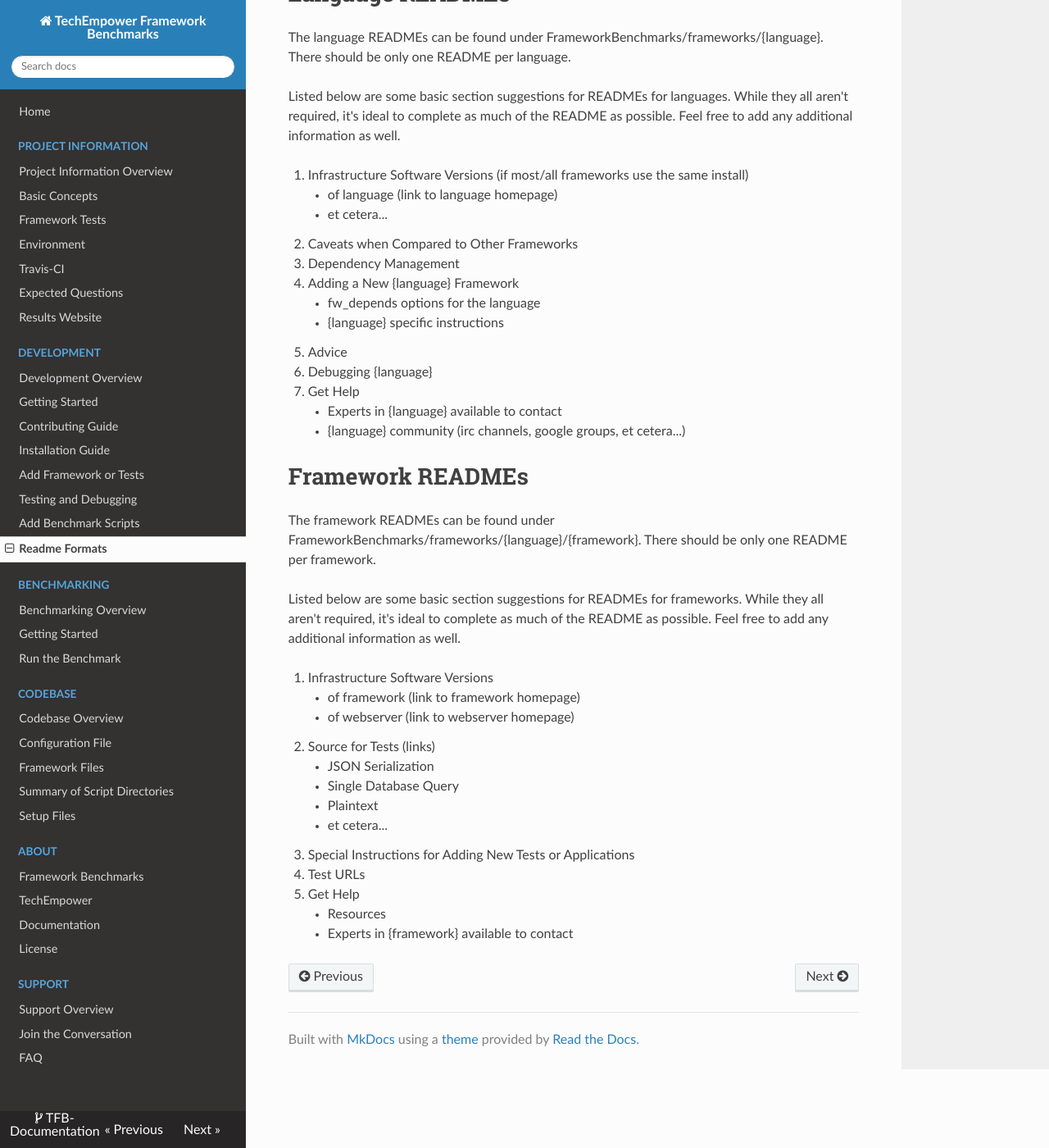
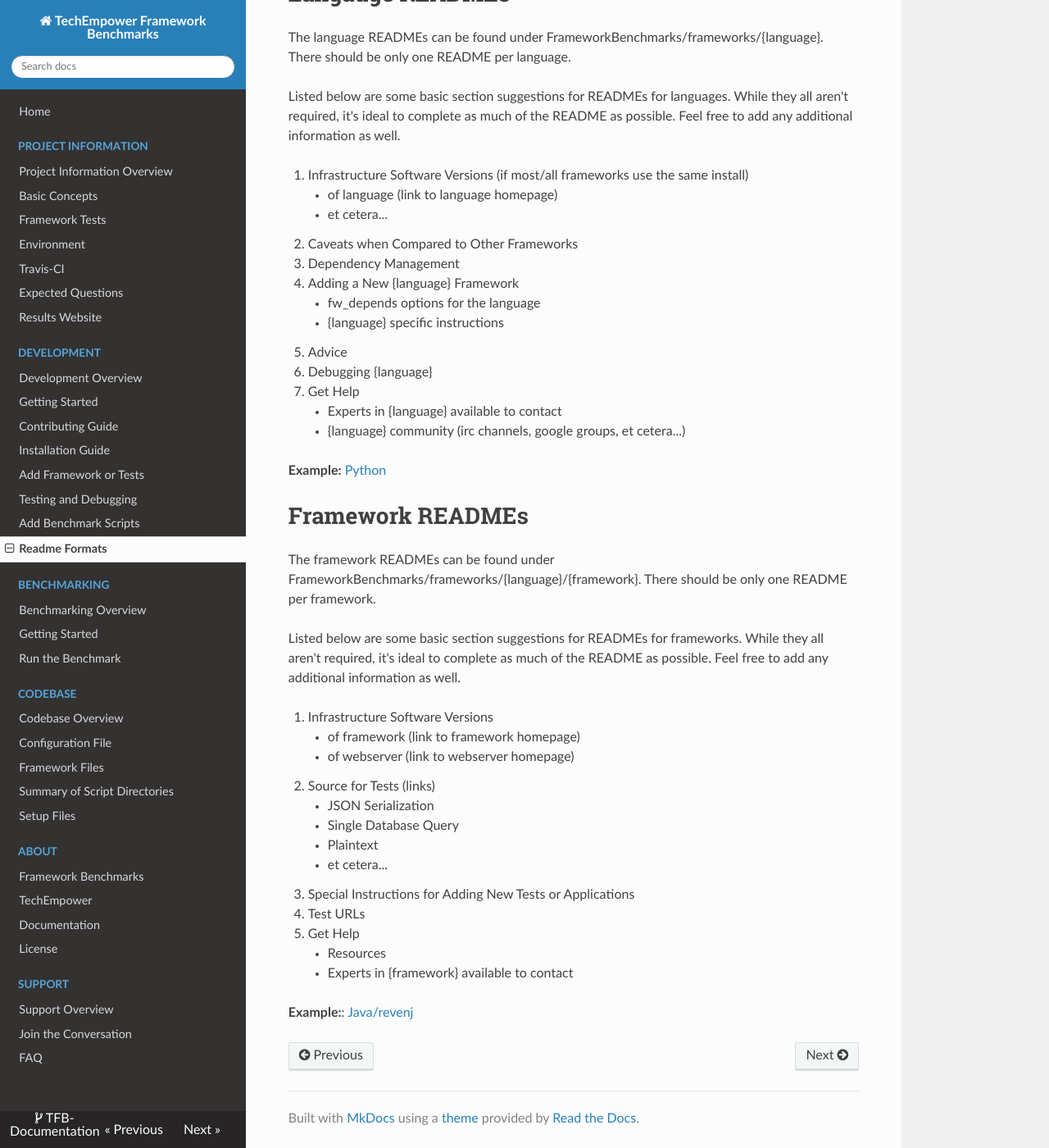
Before and after one commit to nbrady-techempower/TFB-Documentation, an MkDocs documentation site: the page built from docs/Development/Readme-Formats.md, in a window 1280 px wide and 1400 px high, scrolled down 126 px. Shown: the whole window at 82% size. Built offline with MkDocs 1.6.1, drawn with Linux system fonts in a browser that asks for light colours; nearby versions of some CDN libraries; old or Windows-style settings are respelled for this version of MkDocs.

Commit message:
added README examples

```diff
--- a/docs/Development/Readme-Formats.md
+++ b/docs/Development/Readme-Formats.md
@@ -21,6 +21,8 @@ README as possible. Feel free to add any additional information as well.
 7. Get Help
     * Experts in {language} available to contact
     * {language} community (irc channels, google groups, et cetera...)
+
+__Example:__ [Python](https://github.com/TechEmpower/FrameworkBenchmarks/tree/master/frameworks/Python)
 
 # Framework READMEs
 
@@ -46,3 +48,5 @@ well.
 4. Get Help
     * Resources
     * Experts in {framework} available to contact
+
+__Example:__: [Java/revenj](https://github.com/TechEmpower/FrameworkBenchmarks/tree/master/frameworks/Java/revenj)
```
